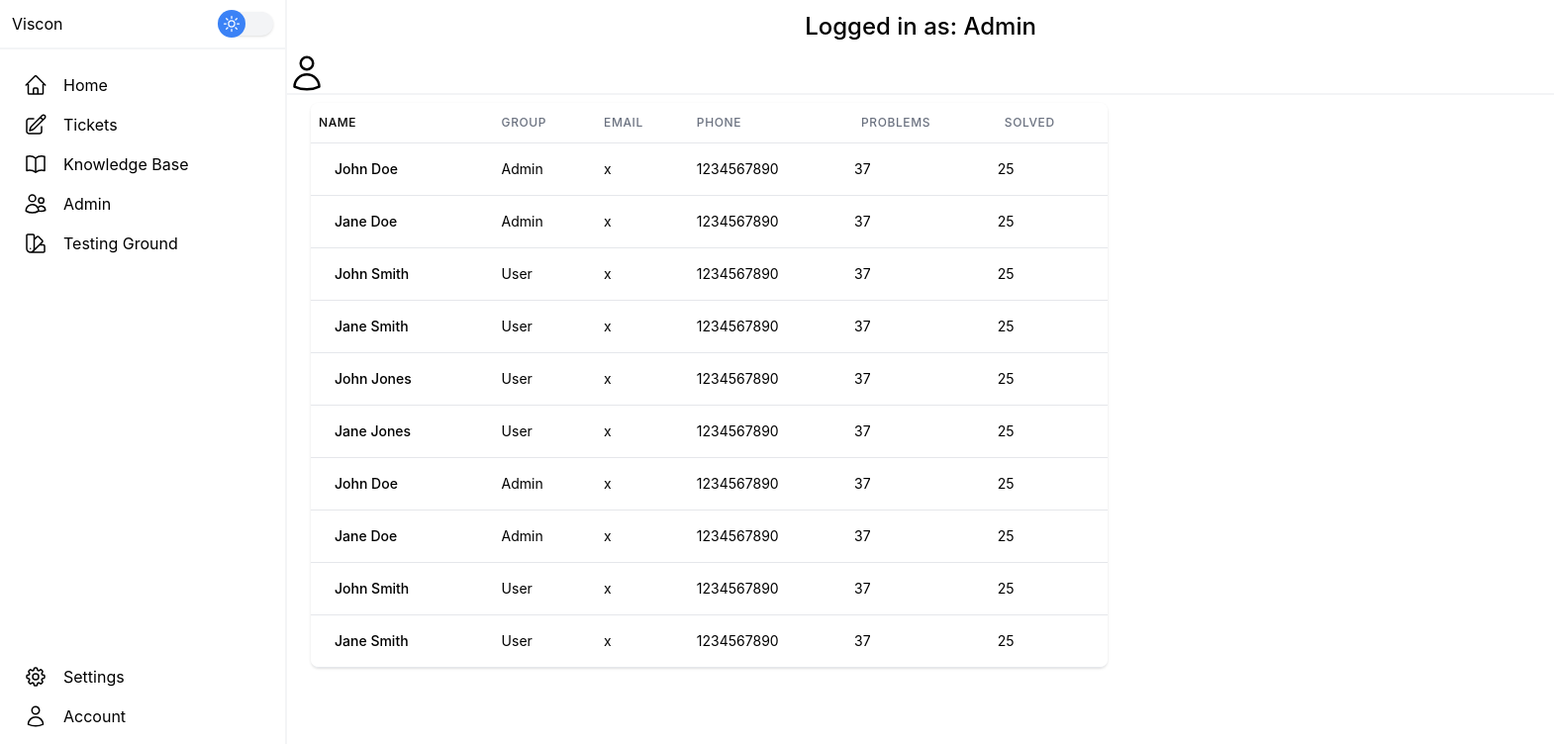
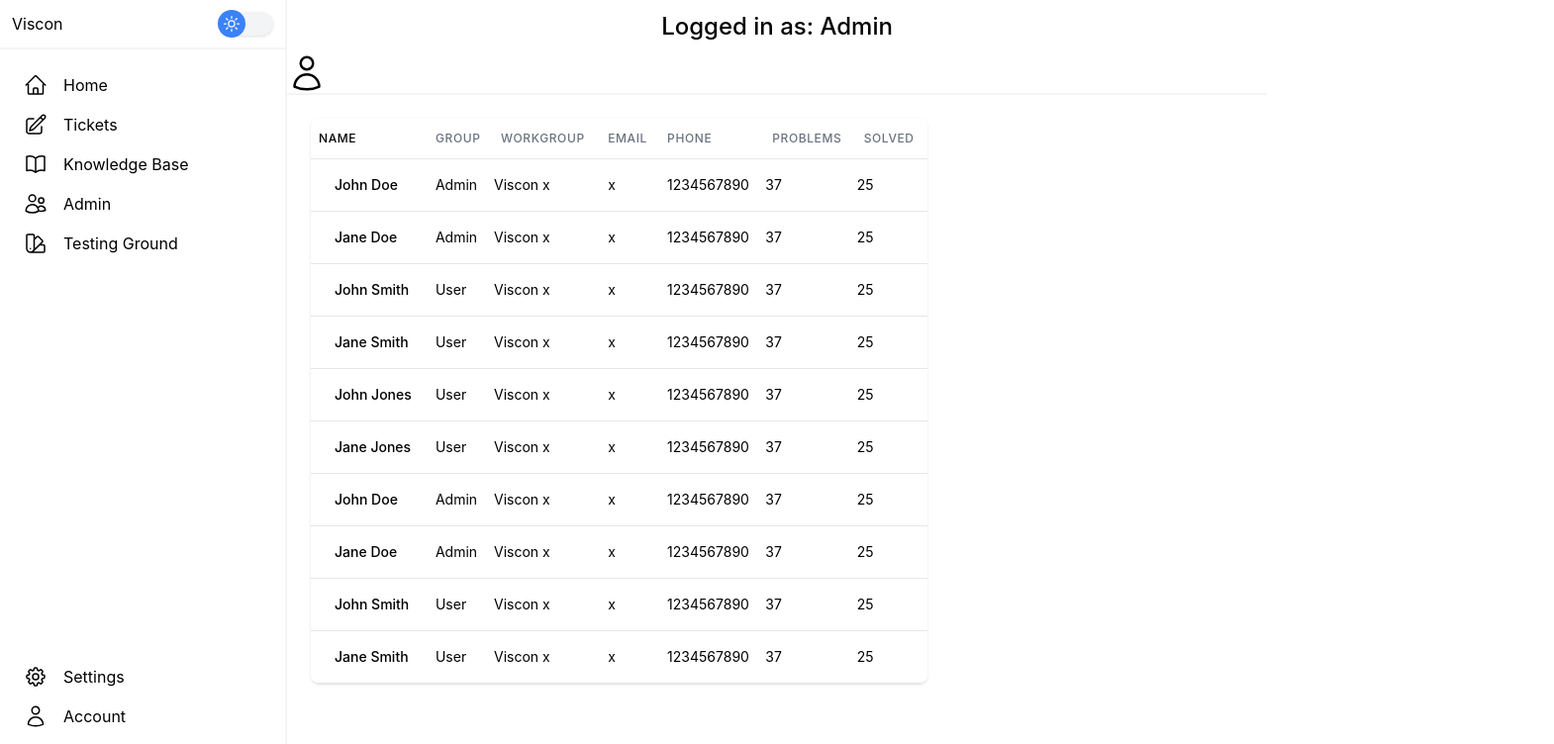
Before and after one commit to The0Danktor/Project-C, a React (Create React App) app in the folder ClientApp/: page /admin/accounts in a window 1280 px wide. Shown: the top 752 px of the page at 99% size, 1570 px wide, since content can reach past the window. Built offline with nearby package versions, Linux system fonts and the light colour scheme; no server answers.

Commit message:
Layout ables
Tables layout gefixt en viscon afdeling togevoegd (placeholders voornamelijk)

```diff
--- a/ClientApp/src/components/Shared/AdminLayout.tsx
+++ b/ClientApp/src/components/Shared/AdminLayout.tsx
@@ -134,7 +134,7 @@ export function Layout() {
           </div>
           <div className="flex flex-col items-center justify-center mt-20 mx-10 w-60 h-40 font-semibold bg-white text-2xl text-black dark:hover:text-white dark:text-gray-400 dark:bg-gray-900 hover:bg-slate-100 dark:hover:bg-gray-800 dark:shadow-gray-600 shadow-lg rounded-lg transition duration-300 cursor-pointer">
             <Link to="dev">
-              <p>kut tailwind</p>
+              <p>placeholders</p>
               <h1 className="m-12 font-semibold text-3xl text-black dark:text-gray-400">
                 bar
               </h1>
@@ -142,14 +142,14 @@ export function Layout() {
           </div>
           <div className="flex flex-col items-center justify-center mt-20 mx-10 w-60 h-40 font-semibold bg-white text-2xl text-black dark:hover:text-white dark:text-gray-400 dark:bg-gray-900 hover:bg-slate-100 dark:hover:bg-gray-800 dark:shadow-gray-600 shadow-lg rounded-lg transition duration-300 cursor-pointer">
             <Link to="dev">
-              <p>waarom centered die niet gvd</p>
+              <p>placeholder</p>
               <h1 className="m-12 font-semibold text-3xl text-black dark:text-gray-400">
                 bar
               </h1>
             </Link>
           </div>
         </div>
-        <div className="flex w-screen font-semibold text-black dark:text-gray-400 transition duration-300">
+        <div className="flex w-full font-semibold text-black dark:text-gray-400 transition duration-300">
           <div className="flex flex-col items-center mt-40 mx-10 w-1/6 h-1/3 border-4 border-gray-100 dark:border-gray-800 dark:shadow-gray-800 shadow-lg rounded-3xl">
             <div className="flex flex-col justify-center items-center w-60 text-2xl mt-2 h-10 font-semibold bg-white text-black dark:hover:text-white dark:text-gray-400 border-2 border-gray-100 dark:border-gray-800 dark:bg-gray-900 hover:bg-slate-100 dark:hover:bg-gray-800 dark:shadow-gray-600 shadow-lg rounded-full transition duration-300">
               <p>Recent Activity</p>
@@ -183,12 +183,12 @@ export function Layout() {
             </div>
           </div>
         </div>
-        <div className="flex flex-col w-1/2 mt-14 mx-10 dark:text-gray-400 items-start font-semibold text-2xl transition duration-300">
-          Uptime
-          <div className="mt-2 w-3/4 h-3/4 items-start border-gray-100 dark:border-gray-800 border-2 rounded-2xl shadow-lg dark:shadow-gray-800"><Chart type="bar" data={data}/></div>
-          Uptime
-          <div className="mt-2 w-3/4 h-3/4 items-end border-gray-100 dark:border-gray-800 border-2 rounded-2xl shadow-lg dark:shadow-gray-800"><Chart type="bar" data={data}/></div>
-        </div>
+        {/* <div className="flex flex-row w-full mt-14 mx-10 dark:text-gray-400 items-start font-semibold text-2xl transition duration-300">
+
+          <div className="mt-2 w-1/2 h-3/4 items-start border-gray-100 dark:border-gray-800 border-2 rounded-2xl shadow-lg dark:shadow-gray-800"><Chart type="bar" data={data}/></div>
+
+          <div className="mt-2 w-1/2 h-3/4 items-end border-gray-100 dark:border-gray-800 border-2 rounded-2xl shadow-lg dark:shadow-gray-800"><Chart type="bar" data={data}/></div>
+        </div> */}
       </div>
     </div>
   );
--- a/ClientApp/src/components/Shared/Header.tsx
+++ b/ClientApp/src/components/Shared/Header.tsx
@@ -4,8 +4,8 @@ import {Link} from "react-router-dom";
 
 export function Header() {
   return (
-    <div className="flex flex-col h-24 w-screen bg-white dark:bg-gray-900 border-b-2 border-gray-100 dark:border-gray-800 transition duration-300">
-        <div className="flex flex-row h-24 w-screen text-2xl items-center justify-center font-medium dark:text-gray-400 text-black transition duration-300">
+    <div className="flex flex-col w-full h-24  bg-white dark:bg-gray-900 border-b-2 border-gray-100 dark:border-gray-800 transition duration-300">
+        <div className="flex flex-row h-24 w-full text-2xl items-center justify-center font-medium dark:text-gray-400 text-black transition duration-300">
             Logged in as: Admin
 
         </div>
--- a/ClientApp/src/pages/Accounts.tsx
+++ b/ClientApp/src/pages/Accounts.tsx
@@ -15,7 +15,8 @@ export const Accounts = () => {
             email: "x",
             phone: "1234567890",
             problems: "37",
-            solved: "25"
+            solved: "25",
+            workGroup: "Viscon x"
         },
         {
             id: 2,
@@ -24,7 +25,8 @@ export const Accounts = () => {
             email: "x",
             phone: "1234567890",
             problems: "37",
-            solved: "25"
+            solved: "25",
+            workGroup: "Viscon x"
         },
         {
             id: 3,
@@ -33,7 +35,8 @@ export const Accounts = () => {
             email: "x",
             phone: "1234567890",
             problems: "37",
-            solved: "25"
+            solved: "25",
+            workGroup: "Viscon x"
         },
         {
             id: 4,
@@ -42,7 +45,8 @@ export const Accounts = () => {
             email: "x",
             phone: "1234567890",
             problems: "37",
-            solved: "25"
+            solved: "25",
+            workGroup: "Viscon x"
         },
         {
             id: 5,
@@ -51,7 +55,8 @@ export const Accounts = () => {
             email: "x",
             phone: "1234567890",
             problems: "37",
-            solved: "25"
+            solved: "25",
+            workGroup: "Viscon x"
         },
         {
             id: 6,
@@ -60,7 +65,8 @@ export const Accounts = () => {
             email: "x",
             phone: "1234567890",
             problems: "37",
-            solved: "25"
+            solved: "25",
+            workGroup: "Viscon x"
         },
         {
             id: 7,
@@ -69,7 +75,8 @@ export const Accounts = () => {
             email: "x",
             phone: "1234567890",
             problems: "37",
-            solved: "25"
+            solved: "25",
+            workGroup: "Viscon x"
         },
         {
             id: 8,
@@ -78,7 +85,8 @@ export const Accounts = () => {
             email: "x",
             phone: "1234567890",
             problems: "37",
-            solved: "25"
+            solved: "25",
+            workGroup: "Viscon x"
         },
         {
             id: 9,
@@ -87,7 +95,8 @@ export const Accounts = () => {
             email: "x",
             phone: "1234567890",
             problems: "37",
-            solved: "25"
+            solved: "25",
+            workGroup: "Viscon x"
         },
         {
             id: 10,
@@ -96,19 +105,20 @@ export const Accounts = () => {
             email: "x",
             phone: "1234567890",
             problems: "37",
-            solved: "25"
+            solved: "25",
+            workGroup: "Viscon x"
         },
     ];
     return (
-        <div className="flex bg-white dark:bg-gray-900 transition duration-300">
+        <div className="flex bg-white dark:bg-gray-900 w-full transition duration-300">
       <NavSide />
-      <div>
+      <div className="w-full">
         <Header />
-        <div className="flex flex-col p-2 w-2/3">
-          <div className="-my-2 overflow-x-auto mx-2">
-            <div className="py-2 align-middle inline-block min-w-full px-2">
+        <div className="flex flex-col w-full p-4">
+          <div className="">
+            <div className="py-2 align-middle inline-block w-2/3 px-2">
               <div className="shadow overflow-hidden border-b border-gray-200 dark:border-gray-700 sm:rounded-lg">
-                <table className="min-w-full divide-y dark:bg-gray-900 divide-gray-200">
+                <table className="w-full divide-y dark:bg-gray-900 divide-gray-200">
                   <thead className="bg-white divide-y dark:divide-gray-700 dark:bg-gray-800  dark:text-gray-500">
                     <tr>
                       <th
@@ -122,6 +132,12 @@ export const Accounts = () => {
                         className="px-2 py-3 text-left text-xs font-medium text-gray-500 uppercase tracking-wider"
                       >
                         Group
+                      </th>
+                      <th
+                        scope="col"
+                        className="px-2 py-3 text-left text-xs font-medium text-gray-500 uppercase tracking-wider"
+                      >
+                        Workgroup
                       </th>
                       <th
                         scope="col"
@@ -166,6 +182,11 @@ export const Accounts = () => {
                                 {user.group}
                             </div>
                         </td>
+                        <td className="">
+                            <div className="text-sm ">
+                                {user.workGroup}
+                            </div>
+                        </td>
                         <td className="px-2 py-4 whitespace-nowrap">
                             <div className="text-sm ">
                                 {user.email}
--- a/ClientApp/src/pages/Machines.tsx
+++ b/ClientApp/src/pages/Machines.tsx
@@ -234,11 +234,11 @@ export const Machines = () => {
                     <div className="flex flex-row justify-between">
                         <h1 className="text-3xl font-bold">Add Machine</h1>
                     </div>
-                    <div className="flex flex-col w-full mt-5">
+                    <div className="flex flex-col  w-full mt-5">
                         <div className="flex flex-col w-full">
                             <label className="mb-2 font-bold">Name</label>
                             <input
-                                className="px-4 py-2 border rounded-md"
+                                className="px-4 py-2 border dark:bg-gray-800 dark:text-gray-400 rounded-md"
                                 type="text"
                                 value={name}
                                 onChange={(e) => setName(e.target.value)}
@@ -247,7 +247,7 @@ export const Machines = () => {
                         <div className="flex flex-col w-full mt-5">
                             <label className="mb-2 font-bold">Location</label>
                             <input
-                                className="px-4 py-2 border rounded-md"
+                                className="px-4 py-2 border dark:bg-gray-800 dark:text-gray-400 rounded-md"
                                 type="text"
                                 value={location}
                                 onChange={(e) => setLocation(e.target.value)}
@@ -256,7 +256,7 @@ export const Machines = () => {
                         <div className="flex flex-col w-full mt-5">
                             <label className="mb-2 font-bold">Status</label>
                             <select
-                                className="px-4 py-2 border rounded-md"
+                                className="px-4 py-2 border dark:bg-gray-800 dark:text-gray-400 rounded-md"
                                 value={status}
                                 onChange={(e) => setStatus(e.target.value)}
                             >
@@ -267,7 +267,7 @@ export const Machines = () => {
                         <div className="flex flex-col w-full mt-5">
                             <label className="mb-2 font-bold">Date</label>
                             <input
-                                className="px-4 py-2 border rounded-md"
+                                className="px-4 py-2 border dark:bg-gray-800 dark:text-gray-400 rounded-md"
                                 type="date"
                                 value={date}
                                 onChange={(e) => setDate(e.target.value)}
```
